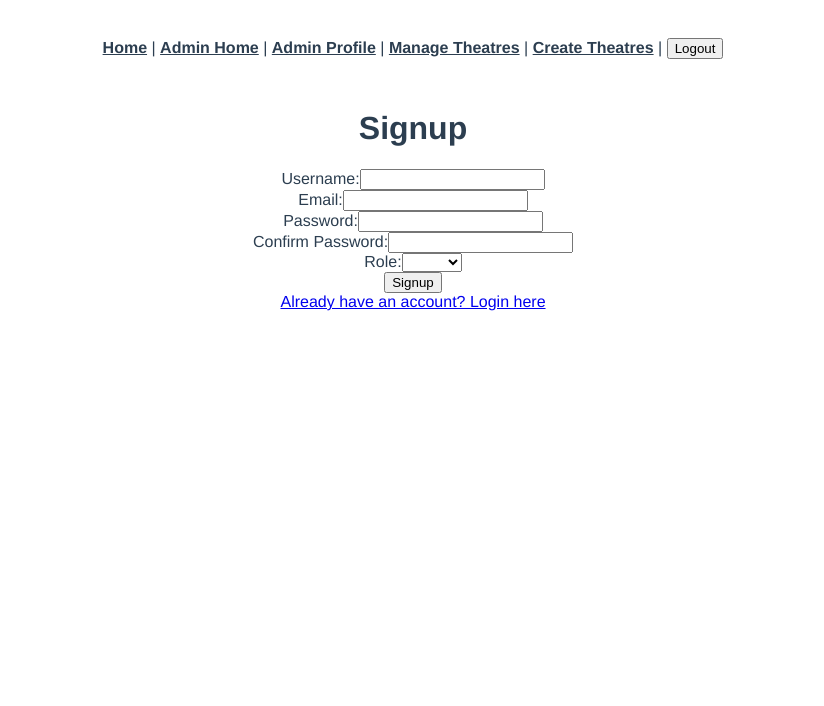
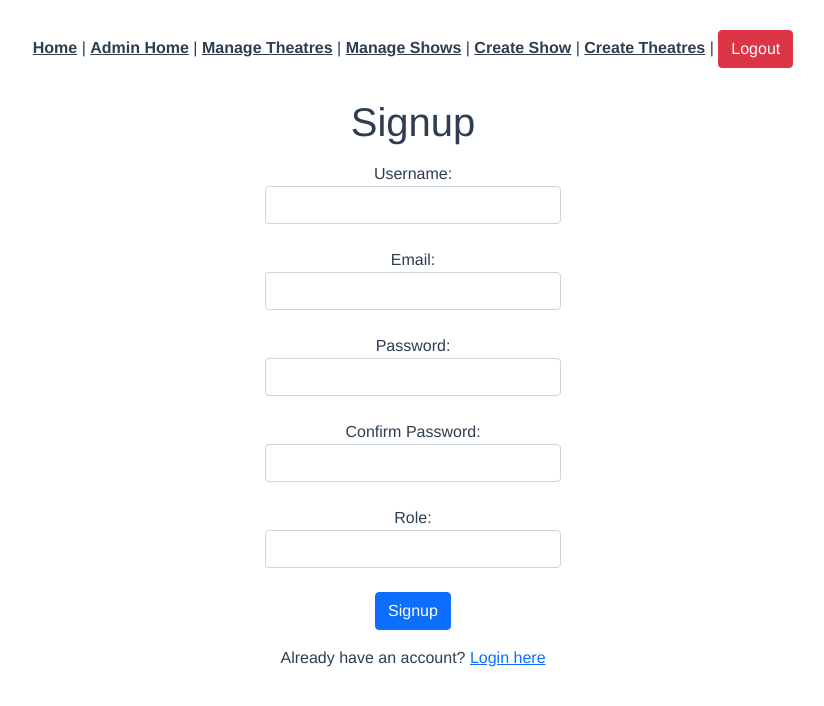
Before and after one commit to Sahil1021/Tshow, a Vue app: page /signup in a window 1280 px wide. Shown: the top 706 px of the page, without its empty margins (227-1051 px from the left). Built offline with nearby package versions, Linux system fonts and the light colour scheme; sample sign-in values are in the browser's storage.

Commit message:
createshow

```diff
--- a/src/App.vue
+++ b/src/App.vue
@@ -1,5 +1,7 @@
 <template>
   <div>
+    <link href="https://cdn.jsdelivr.net/npm/bootstrap@5.0.2/dist/css/bootstrap.min.css" rel="stylesheet"
+      integrity="sha384-EVSTQN3/azprG1Anm3QDgpJLIm9Nao0Yz1ztcQTwFspd3yD65VohhpuuCOmLASjC" crossorigin="anonymous" />
     <nav>
       <router-link to="/">Home</router-link> |
       <template v-if="!isAuthenticated">
@@ -7,21 +9,21 @@
         <router-link to="/signup">Signup</router-link> |
         <router-link to="/login">Login</router-link>
       </template>
+
       <template v-if="isAuthenticated">
         <!-- Show these links only if user is authenticated -->
-
         <template v-if="userRole === 'user'">
           <router-link to="/userhome">User Home</router-link> |
-          <router-link to="/Profile">User Profile</router-link> |
         </template>
         <template v-if="userRole === 'admin'">
           <router-link to="/adminhome">Admin Home</router-link> |
-          <router-link to="/Profile">Admin Profile</router-link> |
           <router-link to="/theatres">Manage Theatres</router-link> |
+          <router-link to="/shows">Manage Shows</router-link> |
+          <router-link to="/shows/create">Create Show</router-link> |
           <router-link to="/theatres/create">Create Theatres</router-link> |
         </template>
-        <!-- Additional links for authenticated users -->
-        <button @click="logout">Logout</button>
+
+        <button class="btn btn-danger" @click="logout">Logout</button>
       </template>
     </nav>
     <router-view></router-view>
--- a/src/router/index.js
+++ b/src/router/index.js
@@ -7,6 +7,8 @@ import UserHome from "../views/UserHome.vue";
 import AdminHome from "../views/AdminHome.vue";
 import TheatresList from "../views/TheatresList.vue";
 import CreateTheatre from "../views/CreateTheatre.vue";
+import CreateShow from "../views/CreateShow.vue";
+import ShowList from "../views/ShowList.vue";
 
 const routes = [
   { path: "/", name: "Home", component: Home },
@@ -37,6 +39,18 @@ const routes = [
     component: CreateTheatre,
     meta: { requiresAuth: true, role: "admin" },
   },
+  {
+    path: "/shows/create",
+    name: "CreateShow",
+    component: CreateShow,
+    meta: { requiresAuth: true, role: "admin" },
+  },
+  {
+    path: "/shows",
+    name: "ShowList",
+    component: ShowList,
+    meta: { requiresAuth: true, role: "admin" },
+  },
 ];
 
 const router = createRouter({
--- /dev/null
+++ b/src/views/CreateShow.vue
@@ -0,0 +1,58 @@
+<template>
+    <div>
+        <h1>Create a New Show</h1>
+        <form class="container w-25" @submit.prevent="createShow">
+            <label>Theatre ID:</label>
+            <input class="form-control" v-model="theatre_id" type="number" required />
+            <br />
+            <label>Show Name:</label>
+            <input class="form-control" v-model="showName" type="text" required />
+            <br />
+            <label>Show Time:</label>
+            <input class="form-control" v-model="showTime" type="text" required />
+            <br />
+            <button class="btn btn-primary" type="submit">Create Show</button>
+        </form>
+        <p v-if="errorMessage">{{ errorMessage }}</p>
+    </div>
+</template>
+
+<script>
+import api from "../api";
+export default {
+    data() {
+        return {
+            theatre_id: "",
+            showName: "",
+            showTime: "",
+            errorMessage: "",
+        };
+    },
+    methods: {
+        async createShow() {
+            try {
+                const showData = {
+                    theatre_id: this.theatre_id,
+                    name: this.showName,
+                    time: this.showTime,
+
+                };
+                await api.post("/shows", showData);
+                alert("Show created successfully!");
+                // Clear form inputs after creating a show
+                this.theatre_id = "";
+                this.showName = "";
+                this.showTime = "";
+                this.errorMessage = "";
+            } catch (error) {
+                if (error.response && error.response.status === 404) {
+                    this.errorMessage = "Theater not found. Please provide a valid Theater ID.";
+                } else {
+                    this.errorMessage = "An error occurred while creating the show.";
+                }
+                console.error(error);
+            }
+        },
+    },
+};
+</script>
--- a/src/views/Login.vue
+++ b/src/views/Login.vue
@@ -1,16 +1,16 @@
 <template>
   <div>
-    <h1>Login</h1>
-    <form @submit.prevent="login">
+    <h1 class="mb-3">Login</h1>
+    <form class="container w-25" @submit.prevent="login">
       <label>Username:</label>
-      <input v-model="username" type="text" required />
+      <input class="form-control" v-model="username" type="text" required />
       <br />
       <label>Password:</label>
-      <input v-model="password" type="password" required />
+      <input class="form-control" v-model="password" type="password" required />
       <br />
-      <button type="submit">Login</button>
+      <button class="btn btn-primary mb-3" type="submit">Login</button>
     </form>
-    <router-link to="/signup">Don't have an account? Signup here</router-link>
+    Don't have an account? <router-link to="/signup">Signup here</router-link>
   </div>
 </template>
 
--- /dev/null
+++ b/src/views/ShowList.vue
@@ -0,0 +1,37 @@
+<template>
+    <div>
+        <h1>Shows List</h1>
+        <ul>
+            <li v-for="show in shows" :key="show.id">
+                {{ show.id }} - {{ show.name }} - {{ show.address }}
+            </li>
+
+        </ul>
+        <router-link to="/shows/create">Create New show</router-link>
+    </div>
+</template>
+
+<script>
+import api from "../api";
+
+export default {
+    data() {
+        return {
+            shows: [],
+        };
+    },
+    async created() {
+        try {
+            this.shows = await this.getShows(); // Call the getTheatres method
+        } catch (error) {
+            console.error(error);
+        }
+    },
+    methods: {
+        async getShows() {
+            const response = await api.get("/shows");
+            return response.data; // Return the data from the response
+        },
+    },
+};
+</script>
--- a/src/views/Signup.vue
+++ b/src/views/Signup.vue
@@ -1,28 +1,28 @@
 <template>
   <div>
-    <h1>Signup</h1>
-    <form @submit.prevent="signup">
+    <h1 class="mb-3">Signup</h1>
+    <form class="container w-25" @submit.prevent="signup">
       <label>Username:</label>
-      <input v-model="username" type="text" required />
+      <input class="form-control" v-model="username" type="text" required />
       <br />
       <label>Email:</label>
-      <input v-model="email" type="email" required />
+      <input class="form-control" v-model="email" type="email" required />
       <br />
       <label>Password:</label>
-      <input v-model="password" type="password" required />
+      <input class="form-control" v-model="password" type="password" required />
       <br />
       <label>Confirm Password:</label>
-      <input v-model="confirmPassword" type="password" required />
+      <input class="form-control" v-model="confirmPassword" type="password" required />
       <br />
       <label>Role:</label>
-      <select v-model="role" required>
+      <select class="form-control" v-model="role" required>
         <option value="user">User</option>
         <option value="admin">Admin</option>
       </select>
       <br />
-      <button type="submit">Signup</button>
+      <button class="btn btn-primary mb-3" type="submit">Signup</button>
     </form>
-    <router-link to="/login">Already have an account? Login here</router-link>
+    Already have an account? <router-link to="/login">Login here</router-link>
   </div>
 </template>
 
--- a/src/views/UserHome.vue
+++ b/src/views/UserHome.vue
@@ -1,6 +1,96 @@
+<!-- App.vue -->
 <template>
   <div>
-    <h1>User Home Page</h1>
-    <!-- Your content for the user home page -->
+    <h1>Theatres List</h1>
+    <label>Enter Region:</label>
+    <input class="form-control w-25 container mb-3" v-model="searchAddress" type="text" />
+    <button class="btn btn-primary" @click="searchTheatres">Search</button>
+    <ul v-if="showTheatres">
+      <li v-for="theatre in filteredTheatres" :key="theatre.id">
+        {{ theatre.name }} - {{ theatre.address }}
+      </li>
+    </ul>
   </div>
 </template>
+
+<script>
+import api from "../api";
+
+export default {
+  data() {
+    return {
+      theatres: [],
+      filteredTheatres: [], // Store filtered theaters separately
+      searchAddress: "", // Input to store the search address
+      showTheatres: false, // Flag to show/hide the theaters
+    };
+  },
+  async created() {
+    try {
+      this.theatres = await this.getTheatres(); // Call the getTheatres method
+    } catch (error) {
+      console.error(error);
+    }
+  },
+  methods: {
+    async getTheatres() {
+      const response = await api.get("/theatres");
+      return response.data; // Return the data from the response
+    },
+    searchTheatres() {
+      this.filteredTheatres = this.theatres.filter(theatre =>
+        theatre.address.toLowerCase().includes(this.searchAddress.toLowerCase())
+      );
+      this.showTheatres = true; // Show the filtered theaters after search
+    },
+  },
+};
+</script>
+
+
+<!--
+<template>
+  <div>
+    <h1>Theatres List</h1>
+    <label>Enter Address:</label>
+    <input v-model="searchAddress" type="text" @input="filterTheatres" />
+    <ul>
+      <li v-for="theatre in filteredTheatres" :key="theatre.id">
+        {{ theatre.name }} - {{ theatre.address }}
+      </li>
+    </ul>
+  </div>
+</template>
+
+<script>
+import api from "../api";
+
+export default {
+  data() {
+    return {
+      theatres: [],
+      searchAddress: "", // Input to store the search address
+    };
+  },
+  async created() {
+    try {
+      this.theatres = await this.getTheatres(); // Call the getTheatres method
+    } catch (error) {
+      console.error(error);
+    }
+  },
+  methods: {
+    async getTheatres() {
+      const response = await api.get("/theatres");
+      return response.data; // Return the data from the response
+    },
+    filterTheatres() {
+      // Filter the theaters based on the search address
+      this.filteredTheatres = this.theatres.filter(theatre =>
+        theatre.address.toLowerCase().includes(this.searchAddress.toLowerCase())
+      );
+    },
+  },
+
+};
+</script> -->
```
